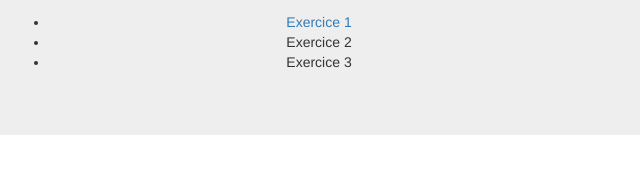
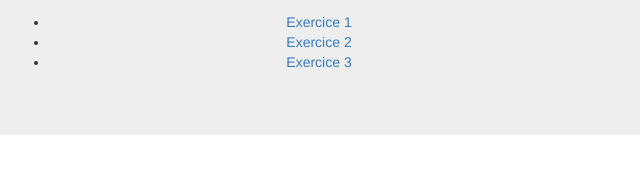
Before and after one commit to batibatou/HTMLCSSBasicsLab, a website: page app/index.html in a window 1280 px wide. Shown: the part 365-537 px from the top of the page, 341-981 px from the left. Drawn offline with nearby package versions, Linux system fonts and the light colour scheme.

Commit message:
correction lien exo 2 et 3

```diff
--- a/app/index.html
+++ b/app/index.html
@@ -32,8 +32,8 @@
                 <ul>
 
                   <li><a href="/exercice1.html"> Exercice 1</a></li>
-                  <li><a href="/exercice2.html"></a>Exercice 2</li>
-                  <li><a href="/exercice3.html"></a>Exercice 3</li>
+                  <li><a href="/exercice2.html"> Exercice 2</a></li>
+                  <li><a href="/exercice3.html"> Exercice 3</a></li>
 
                 </p>
             </div>
```
